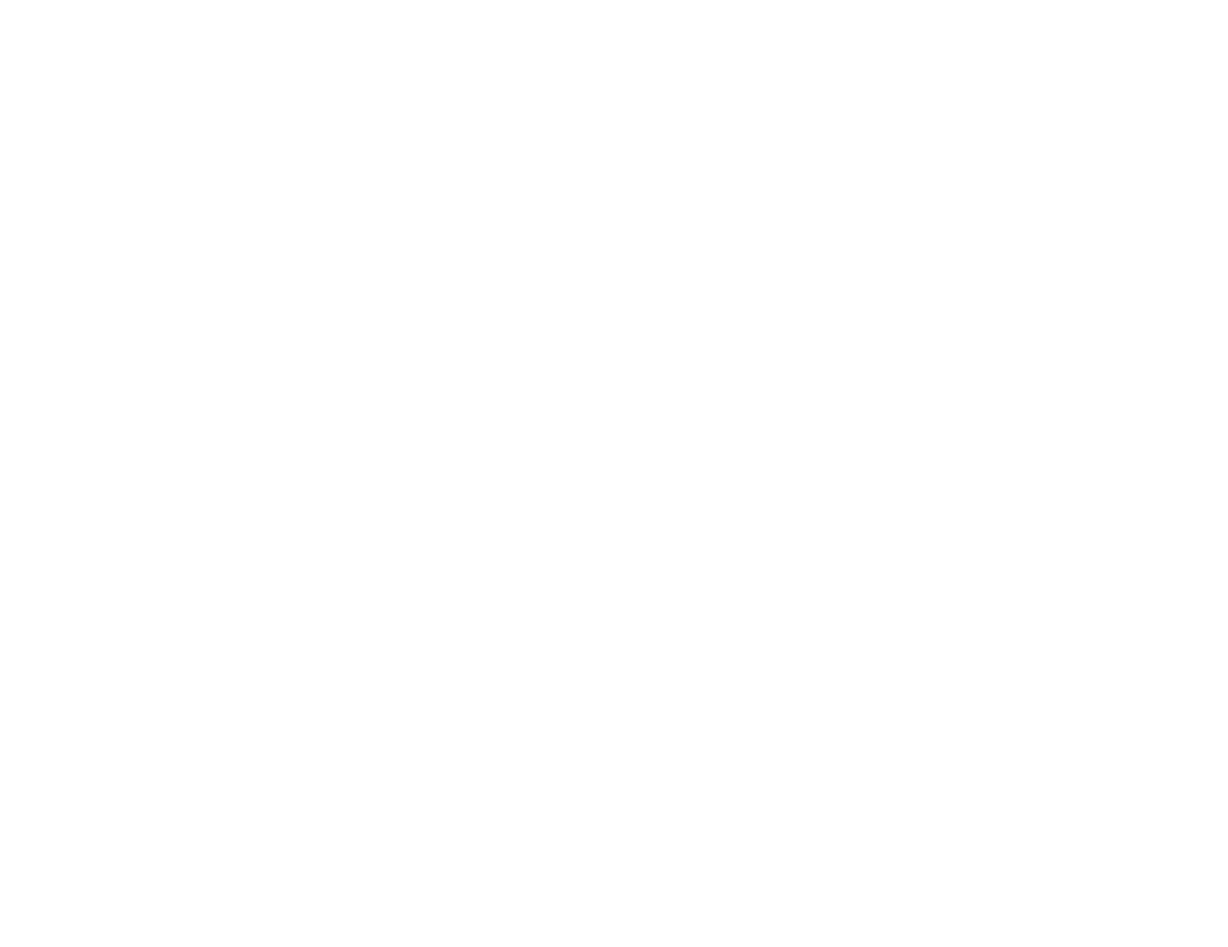
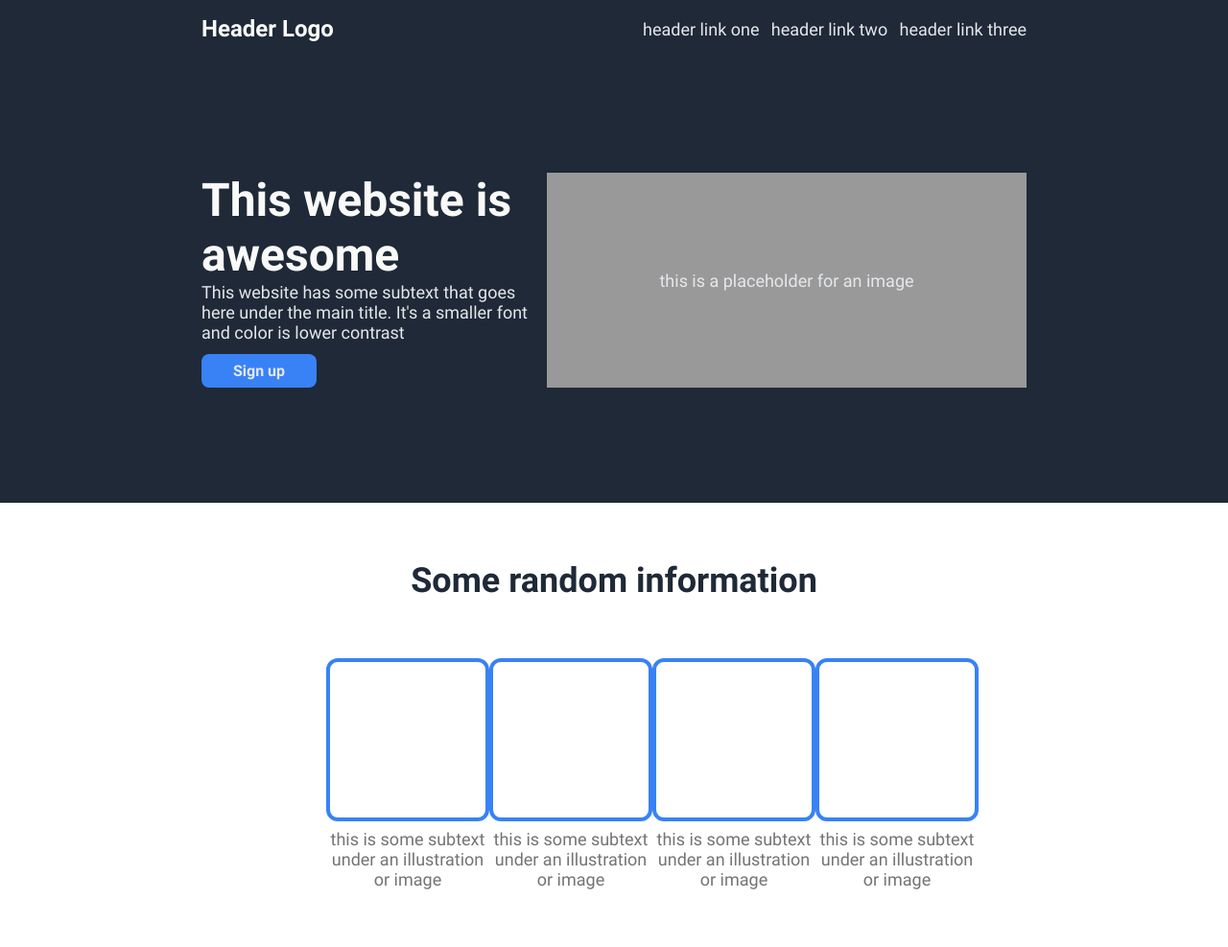
Before and after one commit to federicomontero86/Main-CSS-Project, a plain HTML site: page index.html in a window 1280 px wide. Shown: the whole page at 96% size. Before the commit the page ends 800 px from the top, so only its background shows below. Drawn offline with Linux system fonts and the light colour scheme.

Commit message:
Header, Hero and Some Information

```diff
--- a/css/styles.css
+++ b/css/styles.css
@@ -13,3 +13,132 @@
   src: url(../fonts/Roboto-LightItalic.ttf) format("truetype");
   font-style: italic;
 }
+
+* {
+  box-sizing: border-box;
+  padding: 0;
+  margin: 0;
+  font-family: "Roboto", sans-serif;
+}
+
+header {
+  background-color: #1f2937;
+  padding: 16px 0;
+}
+
+header div {
+  display: flex;
+  align-items: center;
+  justify-content: space-between;
+}
+
+header h1 {
+  font-size: 24px;
+  color: #f9faf8;
+}
+
+header a {
+  text-decoration: none;
+  font-size: 18px;
+  color: #e5e7eb;
+}
+
+ul {
+  display: flex;
+  list-style-type: none;
+  width: 400px;
+  justify-content: space-between;
+}
+
+.container {
+  margin: 0 210px;
+}
+
+.image-placeholder {
+  display: flex;
+  justify-content: center;
+  align-items: center;
+  background-color: #999999;
+}
+
+.image-placeholder p {
+  color: white;
+  width: 500px;
+  text-align: center;
+}
+
+.hero {
+  display: flex;
+  justify-content: space-between;
+  padding: 120px 0;
+}
+
+.hero h2 {
+  font-size: 48px;
+  font-weight: bold;
+  color: #f9faf8;
+}
+
+.hero p {
+  font-size: 18px;
+  color: #e5e7eb;
+}
+
+.hero article {
+  width: 450px;
+}
+
+.section-hero {
+  background-color: #1f2937;
+}
+
+.hero button {
+  background-color: #3882f6;
+  border: none;
+  color: #e5e7eb;
+  font-weight: bold;
+  padding: 8px 12px;
+  border-radius: 8px;
+  width: 120px;
+  font-size: 16px;
+  margin-top: 12px;
+}
+
+.image-card {
+  width: 170px;
+  height: 170px;
+  border: 4px solid #3882f6;
+  border-radius: 12px;
+  margin-bottom: 8px;
+}
+
+.section-information {
+  padding: 60px 0;
+}
+
+.section-information h3 {
+  font-size: 36px;
+  font-weight: bold;
+  color: #1f2937;
+  text-align: center;
+  margin-bottom: 60px;
+}
+
+.div-cards {
+  display: flex;
+  justify-content: space-around;
+}
+
+.div-cards article {
+  width: 170px;
+}
+
+.container-information {
+  margin: 0 340px;
+}
+
+.div-cards p {
+  color: #747474;
+  text-align: center;
+  font-size: 18px;
+}
--- a/index.html
+++ b/index.html
@@ -7,5 +7,59 @@
     <title>CSS Main Project</title>
     <link rel="stylesheet" href="./css/styles.css" />
   </head>
-  <body></body>
+  <body>
+    <header>
+      <div class="container">
+        <h1>Header Logo</h1>
+        <ul>
+          <li><a href="">header link one</a></li>
+          <li><a href="">header link two</a></li>
+          <li><a href="">header link three</a></li>
+        </ul>
+      </div>
+    </header>
+    <main>
+      <section class="section-hero">
+        <div class="container hero">
+          <article>
+            <h2>This website is awesome</h2>
+            <p>
+              This website has some subtext that goes here under the main title.
+              It's a smaller font and color is lower contrast
+            </p>
+            <button type="button">Sign up</button>
+          </article>
+          <div class="image-placeholder">
+            <p>this is a placeholder for an image</p>
+          </div>
+        </div>
+      </section>
+      <section class="section-information">
+        <div class="container-information">
+          <h3>Some random information</h3>
+          <div class="div-cards">
+            <article>
+              <div class="image-card"></div>
+              <p>this is some subtext under an illustration or image</p>
+            </article>
+            <article>
+              <div class="image-card"></div>
+              <p>this is some subtext under an illustration or image</p>
+            </article>
+            <article>
+              <div class="image-card"></div>
+              <p>this is some subtext under an illustration or image</p>
+            </article>
+            <article>
+              <div class="image-card"></div>
+              <p>this is some subtext under an illustration or image</p>
+            </article>
+          </div>
+        </div>
+      </section>
+      <section></section>
+      <section></section>
+    </main>
+    <footer></footer>
+  </body>
 </html>
```
